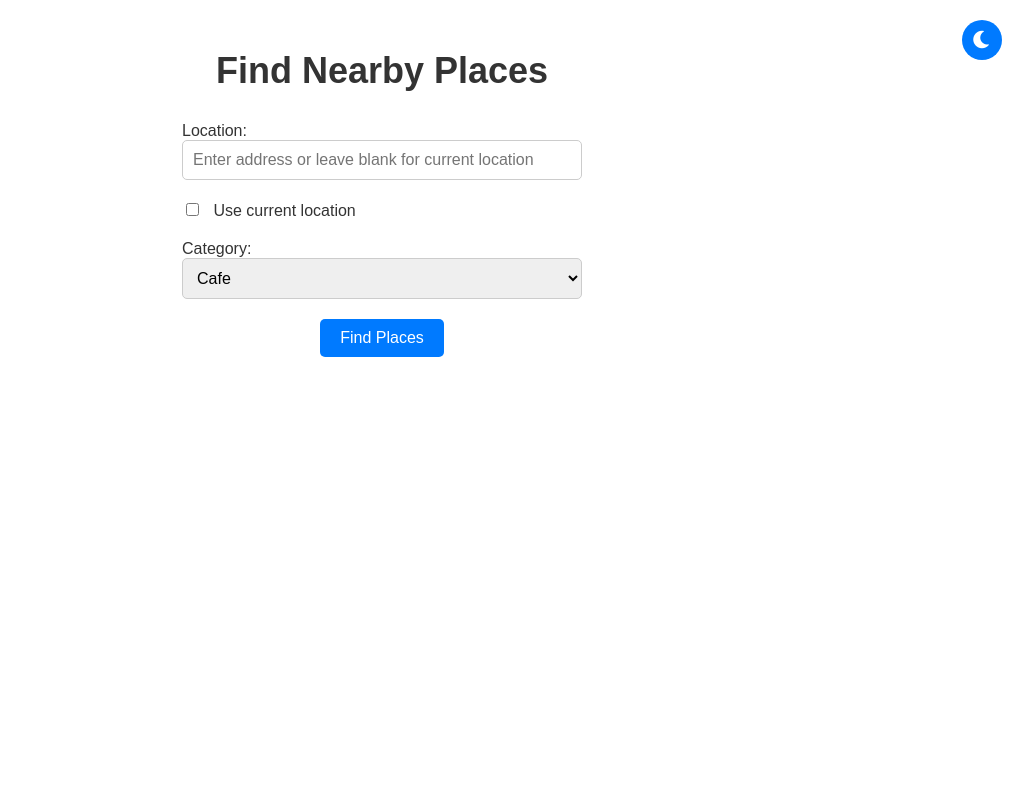
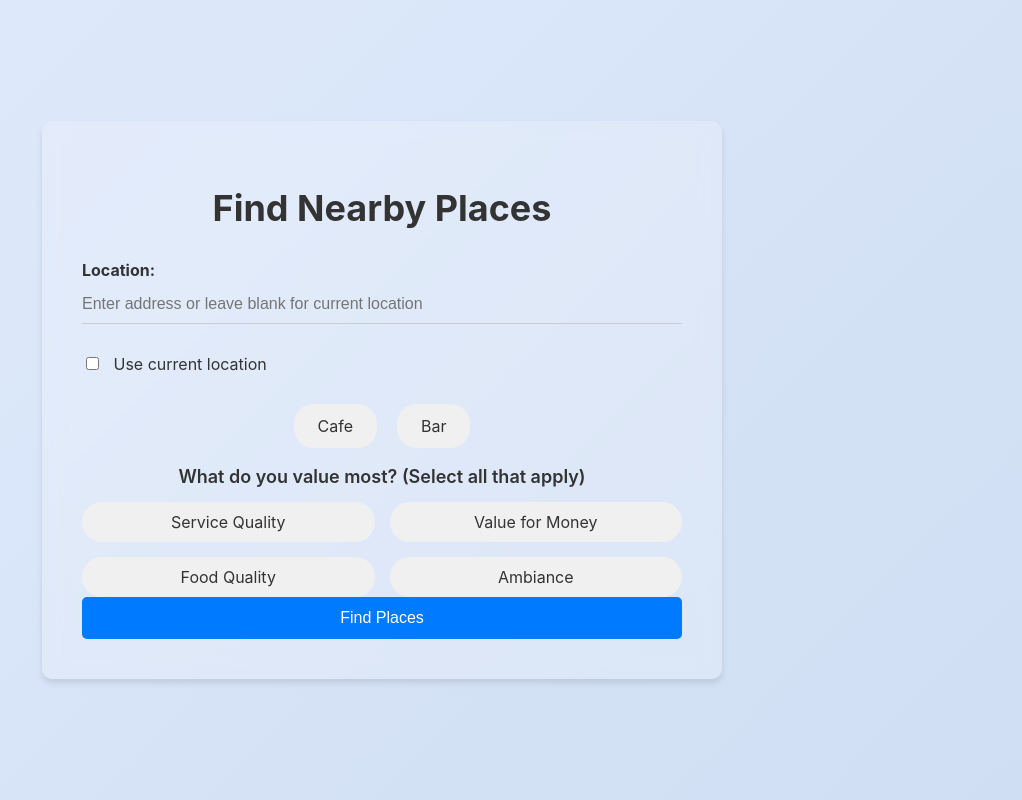
Before and after one commit to tonypapakon/place_suggestion, a Flask app: page / in a window 1280 px wide. Shown: the whole page, without its empty margins (258-1280 px from the left). Run offline with Flask 3, Linux system fonts and the light colour scheme; some libraries are stand-ins or nearby versions.

Commit message:
Enhance place search functionality with user preferences and improve UI layout

```diff
--- a/app.py
+++ b/app.py
@@ -1,10 +1,3 @@
-#Step 1. Fetch reviews from Google Maps using Places API
-#Step 2. Process and categorize reviews
-#Step 3. Handle multi-places
-#Step 4. Save results on CSV
-#Step 5. Make a web interface
-
-
 import requests
 import os
 from transformers import pipeline
@@ -47,7 +40,7 @@ def geocode_address(address, api_key):
     else:
         raise ValueError(f'Geocoding failed with status: {data["status"]}')
 
-def fetch_reviews(place_id, api_key, max_reviews=5):
+def fetch_reviews(place_id, api_key, max_reviews=10):
     """Fetches reviews for a given place ID from Google Maps API.
 
     Args:
@@ -91,8 +84,11 @@ def classify_review(review_text):
 def index():
     if request.method == 'POST':
         category = request.form['category']
+        # Get user preferences from the form
+        selected_preferences = request.form.getlist('preferences')  # List of selected categories
+
         try:
-            # Determine location
+            # Determine location (unchanged)
             if 'lat' in request.form and 'lng' in request.form and request.form['lat'] and request.form['lng']:
                 lat = float(request.form['lat'])
                 lng = float(request.form['lng'])
@@ -102,21 +98,27 @@ def index():
                     return render_template('results.html', error='No location provided.')
                 lat, lng = geocode_address(location_text, API_KEY)
 
-            # Perform a nearby search
-            radius = 1500  # 1.5 km
+            # Perform a nearby search (unchanged)
+            radius = 1000  # 1 km
             url = f'https://maps.googleapis.com/maps/api/place/nearbysearch/json?location={lat},{lng}&radius={radius}&type={category}&key={API_KEY}'
             response = requests.get(url)
             data = response.json()
             if data['status'] != 'OK':
                 return render_template('results.html', error='No places found.')
-            places = data['results'][:3]  # Take first 3 places
+            places = data['results'][:10]  # Take first 10 places
+
+            # Compute user weights
+            if selected_preferences:
+                num_selected = len(selected_preferences)
+                user_weights = {cat: 1.0 / num_selected if cat in selected_preferences else 0 for cat in CATEGORIES}
+            else:
+                user_weights = None  # No preferences selected
 
             # Process each place
             place_data = []
             for place in places:
                 place_id = place['place_id']
                 name = place['name']
-                # Extract latitude and longitude
                 lat = place['geometry']['location']['lat']
                 lng = place['geometry']['location']['lng']
                 reviews = fetch_reviews(place_id, API_KEY)
@@ -139,8 +141,6 @@ def index():
                             category = 'N/A'
                     else:
                         category = 'N/A'
-
-                    # Store all reviews for display
                     classify_reviews.append({
                         'text': review['text'],
                         'rating': rating,
@@ -149,25 +149,44 @@ def index():
                 # Calculate average rating
                 overall_avg = sum(overall_ratings) / len(overall_ratings) if overall_ratings else None
 
-                # Best category
+                # Best category (unchanged)
                 most_common_category = category_counts.most_common(1)[0][0] if category_counts else 'N/A'
-                # Add place data including lat and lng
+
+                # Compute place proportions
+                total_high_rated = sum(category_counts.values())
+                if total_high_rated > 0:
+                    place_proportions = {cat: category_counts[cat] / total_high_rated for cat in CATEGORIES}
+                else:
+                    place_proportions = {cat: 0 for cat in CATEGORIES}  # No high-rated reviews
+
+                # Compute personalized score
+                if user_weights:
+                    score = sum(user_weights[cat] * place_proportions[cat] for cat in CATEGORIES)
+                else:
+                    score = overall_avg if overall_avg is not None else 0  # Fallback to overall rating
+
+                # Store place data with score
                 place_data.append({
                     'name': name,
-                    'lat': lat,  # New: latitude
-                    'lng': lng,  # New: longitude
+                    'lat': lat,
+                    'lng': lng,
                     'overall_avg': overall_avg,
                     'category': most_common_category,
-                    'reviews': classify_reviews
+                    'reviews': classify_reviews,
+                    'score': score  # New field for sorting
                 })
+
+            # Sort places by score (descending)
+            place_data.sort(key=lambda x: x['score'], reverse=True)
+
             return render_template('results.html', places=place_data, api_key=API_KEY)
         except ValueError as e:
             return render_template('results.html', error=str(e))
         except Exception as e:
             return render_template('results.html', error=f"An error occurred: {str(e)}")
 
-    # GET requests
-    return render_template('index.html', api_key = API_KEY)
+    # GET requests (unchanged)
+    return render_template('index.html', api_key=API_KEY)
 
 #Run app
 if __name__ == '__main__':
--- a/static/style.css
+++ b/static/style.css
@@ -1,161 +1,155 @@
 /* General Styles */
 body {
-    font-family: Arial, sans-serif;
+    font-family: -apple-system, BlinkMacSystemFont, "Segoe UI", Roboto, Helvetica, Arial, sans-serif;
     color: #333;
     margin: 0;
     padding: 0;
+    background: white;
+}
+
+.hero {
+    background: linear-gradient(135deg, #e0eafc, #cfdef3); /* Subtle gradient for modern depth */
+    min-height: 100vh;
+    display: flex;
+    justify-content: center;
+    align-items: center;
 }
 
 .container {
-    text-align: center;
-    margin: 50px auto;
-    max-width: 800px;
-    padding: 0 20px;
+    background: rgba(255, 255, 255, 0.2);
+    backdrop-filter: blur(10px); /* Modern blur effect */
+    -webkit-backdrop-filter: blur(10px); /* Safari support */
+    border-radius: 10px;
+    padding: 40px;
+    box-shadow: 0 4px 6px rgba(0, 0, 0, 0.1);
+    max-width: 600px;
+    width: 100%;
+    animation: fadeIn 0.5s ease-in;
 }
+
 
 h1 {
     font-size: 36px;
     color: #333;
+    text-align: center;
     margin-bottom: 30px;
 }
 
-h2 {
-    font-size: 24px;
-    color: #007AFF; /* Apple-inspired blue */
+/* Form Styling */
+.form-group {
+    margin-bottom: 30px; /* Consistent spacing between form sections */
 }
 
-h3 {
-    font-size: 20px;
-    color: #333;
+.form-group label {
+    display: block;
+    margin-bottom: 5px;
+    font-weight: bold;
 }
 
-/* Form Styling (index.html) */
-.form-group {
-    margin-bottom: 20px;
-    text-align: left;
-    max-width: 400px;
-    margin-left: auto;
-    margin-right: auto;
+.form-group input[type="text"] {
+    width: 100%;
+    padding: 10px 0;
+    border: none;
+    border-bottom: 1px solid #ccc;
+    font-size: 16px;
+    background: transparent;
 }
 
-input[type="text"], select {
-    width: 100%;
-    padding: 10px;
-    border: 1px solid #ccc;
-    border-radius: 5px;
-    font-size: 16px;
-    box-sizing: border-box;
+.form-group input[type="text"]:focus {
+    outline: none;
+    border-bottom: 1px solid #007AFF; /* Apple blue */
 }
 
-input[type="checkbox"] {
+.form-group input[type="checkbox"] {
     margin-right: 10px;
 }
 
+/* Category Selection */
+.category-selection {
+    display: flex;
+    justify-content: center;
+    gap: 20px; /* Space between category buttons */
+}
+
+.category-selection input {
+    display: none; /* Hide radio inputs */
+}
+
+.category-selection label {
+    padding: 12px 24px; /* Larger padding for prominence */
+    background-color: #f0f0f0;
+    border-radius: 20px;
+    cursor: pointer;
+    transition: background-color 0.3s, color 0.3s, transform 0.3s;
+    text-align: center; /* Center text within buttons */
+}
+
+.category-selection input:checked + label {
+    background-color: #007AFF;
+    color: white;
+}
+
+.category-selection label:hover {
+    transform: scale(1.05); /* Slight zoom on hover */
+}
+
+/* Preferences */
+.preferences-label {
+    font-size: 18px;
+    font-weight: 600;
+    margin-bottom: 15px; /* Space below the label */
+    text-align: center;
+}
+
+.preferences-buttons {
+    display: grid;
+    grid-template-columns: repeat(2, 1fr); /* Two-column grid for preferences */
+    gap: 15px; /* Space between preference buttons */
+}
+
+.preferences input {
+    display: none; /* Hide checkboxes */
+}
+
+.preferences label {
+    padding: 10px;
+    background-color: #f0f0f0;
+    border-radius: 20px;
+    cursor: pointer;
+    text-align: center; /* Center text within buttons */
+    transition: background-color 0.3s, color 0.3s, transform 0.3s;
+}
+
+.preferences input:checked + label {
+    background-color: #007AFF;
+    color: white;
+}
+
+.preferences label:hover {
+    transform: scale(1.05); /* Slight zoom on hover */
+}
+
+/* Submit Button */
 button {
-    padding: 10px 20px;
-    background-color: #007AFF;
-    color: #fff;
+    width: 100%;
+    padding: 12px;
+    background-color: #007AFF; /* Apple blue */
+    color: white;
     border: none;
     border-radius: 5px;
     font-size: 16px;
     cursor: pointer;
-    transition: background-color 0.3s;
+    transition: background-color 0.3s, transform 0.3s;
+    transform: scale(1);
 }
 
 button:hover {
     background-color: #005ECB; /* Darker blue on hover */
+    transform: scale(1.02); /* Slight zoom on hover */
 }
 
-/* Results Page Styling (results.html) */
-.place {
-    margin: 30px 0;
-    padding: 20px;
-    border: 1px solid #eee;
-    border-radius: 5px;
-    background-color: #fafafa;
+/* Fade-In Animation */
+@keyframes fadeIn {
+    from { opacity: 0; }
+    to { opacity: 1; }
 }
-
-.map {
-    margin: 20px 0;
-}
-
-.review {
-    margin: 10px 0;
-    padding: 10px;
-    border-left: 4px solid #007AFF;
-    background-color: #fff;
-}
-
-.error {
-    color: #ff0000;
-    font-weight: bold;
-}
-
-a {
-    display: inline-block;
-    margin-top: 20px;
-    color: #007AFF;
-    text-decoration: none;
-    font-size: 16px;
-}
-
-a:hover {
-    text-decoration: underline;
-}
-
-/* Dark Mode Styles */
-[data-theme="dark"] {
-    background-color: #1a1a1a;
-    color: #ffffff;
-}
-
-[data-theme="dark"] .container {
-    background-color: #1a1a1a;
-}
-
-[data-theme="dark"] .place {
-    background-color: #2d2d2d;
-    border-color: #404040;
-}
-
-[data-theme="dark"] h1,
-[data-theme="dark"] h2,
-[data-theme="dark"] h3 {
-    color: #ffffff;
-}
-
-[data-theme="dark"] input[type="text"],
-[data-theme="dark"] select {
-    background-color: #333333;
-    color: #ffffff;
-    border-color: #404040;
-}
-
-[data-theme="dark"] .review {
-    background-color: #333333;
-    border-left-color: #007AFF;
-}
-
-/* Theme Toggle Button */
-.theme-toggle {
-    position: fixed;
-    top: 20px;
-    right: 20px;
-    padding: 10px;
-    border-radius: 50%;
-    width: 40px;
-    height: 40px;
-    background-color: #007AFF;
-    color: white;
-    border: none;
-    cursor: pointer;
-    display: flex;
-    align-items: center;
-    justify-content: center;
-    font-size: 20px;
-    transition: background-color 0.3s;
-}
-
-.theme-toggle:hover {
-    background-color: #005ECB;
-}
--- a/templates/index.html
+++ b/templates/index.html
@@ -7,12 +7,11 @@
     <link rel="stylesheet" href="https://cdnjs.cloudflare.com/ajax/libs/font-awesome/6.0.0/css/all.min.css">
 </head>
 <body>
-    <button class="theme-toggle" onclick="toggleTheme()">
-        <i class="fas fa-moon"></i>
-    </button>
+    <div class="hero">
         <div class="container">
             <h1>Find Nearby Places</h1>
             <form method="POST" action="/">
+                <!-- Location Input -->
                 <div class="form-group">
                     <label for="location">Location:</label>
                     <input type="text" id="location" name="location_text" placeholder="Enter address or leave blank for current location">
@@ -20,20 +19,43 @@
                 <div class="form-group">
                     <input type="checkbox" id="use_current" name="use_current"> Use current location
                 </div>
-            <div class="form-group">
-                <label for="category">Category:</label>
-                <select id="category" name="category">
-                    <option value="cafe">Cafe</option>
-                    <option value="bar">Bar</option>
-                </select>
+
+                <!-- Category Selection (Horizontal Buttons) -->
+                <div class="category-selection">
+                    <input type="radio" id="cafe" name="category" value="cafe">
+                    <label for="cafe">Cafe</label>
+                    <input type="radio" id="bar" name="category" value="bar">
+                    <label for="bar">Bar</label>
                 </div>
+
+                <!-- Preferences (Horizontal Buttons) -->
+                <div class="preferences">
+                    <p class="preferences-label">What do you value most? (Select all that apply)</p>
+                    <div class="preferences-buttons">
+                        <input type="checkbox" id="service" name="preferences" value="service quality">
+                        <label for="service">Service Quality</label>
+                        <input type="checkbox" id="value" name="preferences" value="value for money">
+                        <label for="value">Value for Money</label>
+                        <input type="checkbox" id="food" name="preferences" value="food quality">
+                        <label for="food">Food Quality</label>
+                        <input type="checkbox" id="ambiance" name="preferences" value="ambiance">
+                        <label for="ambiance">Ambiance</label>
+                    </div>
+                </div>
+
+                <!-- Hidden Fields for Coordinates -->
                 <input type="hidden" id="lat" name="lat">
                 <input type="hidden" id="lng" name="lng">
+
+                <!-- Submit Button -->
                 <button type="submit">Find Places</button>
             </form>
         </div>
+    </div>
+
 
     <script>
+        // Location handling and theme toggling
         const useCurrentCheckbox = document.getElementById('use_current');
         const locationInput = document.getElementById('location');
         const latInput = document.getElementById('lat');
@@ -81,7 +103,6 @@
             }
         });
 
-        // Theme toggle functionality
         function toggleTheme() {
             const body = document.body;
             const icon = document.querySelector('.theme-toggle i');
@@ -99,7 +120,6 @@
             }
         }
 
-        // Check for saved theme preference
         const savedTheme = localStorage.getItem('theme');
         if (savedTheme === 'dark') {
             document.body.setAttribute('data-theme', 'dark');
```
Also changed, not shown: templates/results.html (+7 -1 lines). Lines whose indentation alone changed are shown as unchanged.
